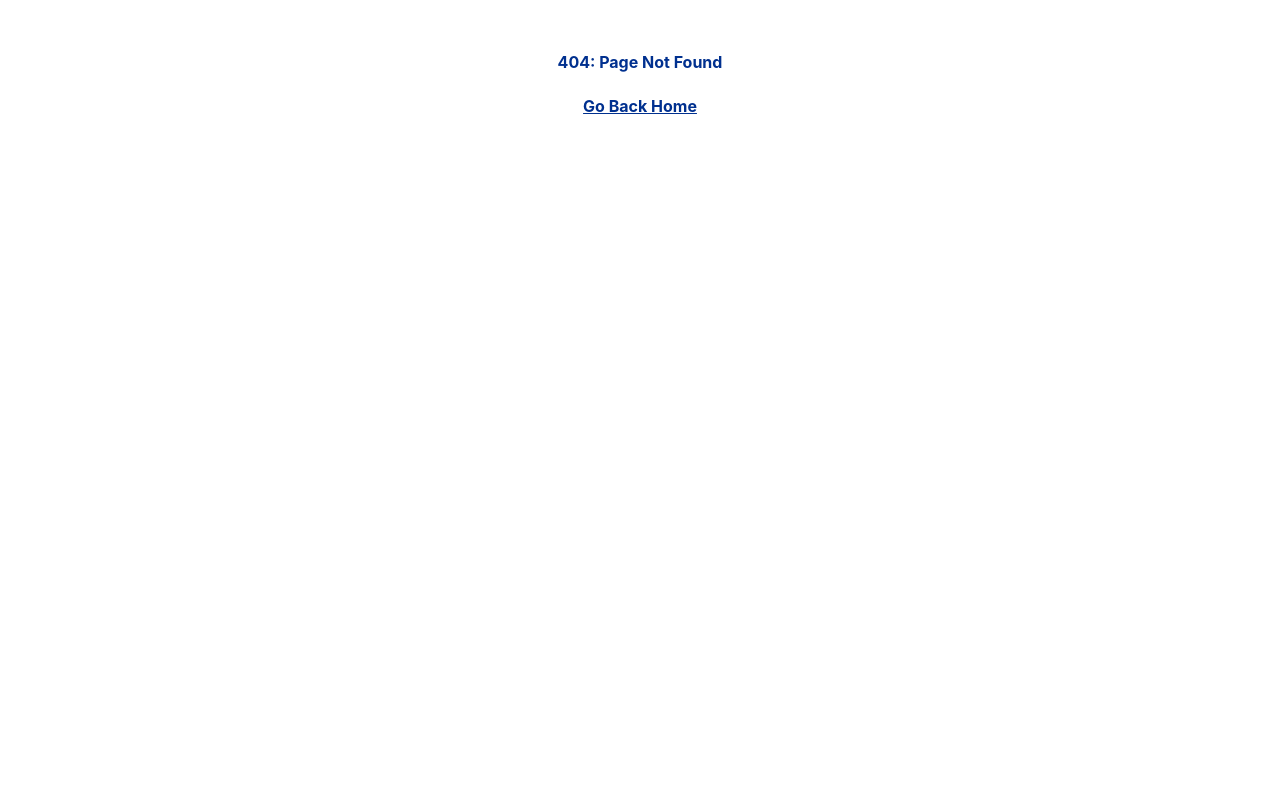
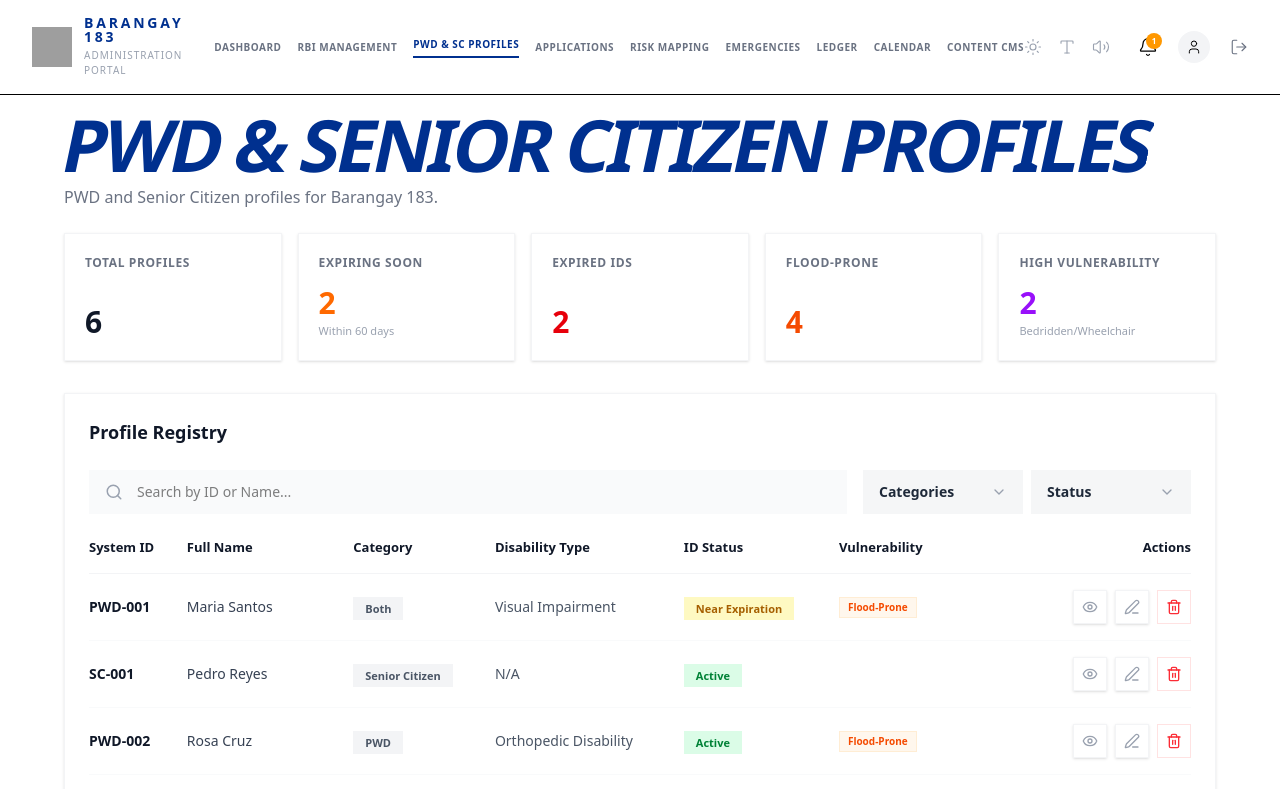
Before and after one commit to YanDalerZ/Baranggay-183, a React (Vite) app in the folder Frontend/: page /AdminPWDSCProfiles in a window 1280 px wide. Before the commit this address had no page. Shown: the top 789 px of the page. Built offline with nearby package versions, Linux system fonts and the light colour scheme; sample sign-in values are in the browser's storage; grey boxes are pictures that could not be loaded.

Commit message:
taskdone-pwd-sc-profiles-page-UI

```diff
--- /dev/null
+++ b/Frontend/src/AdminPages/AdminPWDSCProfiles.tsx
@@ -0,0 +1,191 @@
+import React from 'react';
+import {
+  Search,
+  Eye,
+  Edit3,
+  Trash2,
+  ChevronDown,
+  AlertCircle
+} from 'lucide-react';
+
+// --- Types & Mock Data ---
+interface Profile {
+  id: string;
+  name: string;
+  category: 'Both' | 'Senior Citizen' | 'PWD';
+  disabilityType: string;
+  idStatus: 'Near Expiration' | 'Active' | 'Expired';
+  vulnerabilities: string[];
+}
+
+const profiles: Profile[] = [
+  { id: 'PWD-001', name: 'Maria Santos', category: 'Both', disabilityType: 'Visual Impairment', idStatus: 'Near Expiration', vulnerabilities: ['Flood-Prone'] },
+  { id: 'SC-001', name: 'Pedro Reyes', category: 'Senior Citizen', disabilityType: 'N/A', idStatus: 'Active', vulnerabilities: [] },
+  { id: 'PWD-002', name: 'Rosa Cruz', category: 'PWD', disabilityType: 'Orthopedic Disability', idStatus: 'Active', vulnerabilities: ['Flood-Prone'] },
+  { id: 'SC-002', name: 'Jose Mendoza', category: 'Senior Citizen', disabilityType: 'N/A', idStatus: 'Expired', vulnerabilities: [] },
+  { id: 'PWD-003', name: 'Carmen Gonzales', category: 'PWD', disabilityType: 'Hearing Impairment', idStatus: 'Near Expiration', vulnerabilities: ['Flood-Prone'] },
+  { id: 'PWD-004', name: 'Roberto Dela Cruz', category: 'Both', disabilityType: 'Mobility Impairment', idStatus: 'Expired', vulnerabilities: ['Flood-Prone', 'Bedridden'] },
+];
+
+const ProfileManagement = () => {
+  return (
+    /* Unified Max-Width and Padding for the whole page */
+    <div className="max-w-7xl mx-auto px-4 sm:px-6 lg:px-8 pt-4 pb-12 space-y-6">
+
+      {/* Header Section: Aligned to container edge */}
+      <header className="space-y-2">
+        <h2 className="text-4xl md:text-6xl lg:text-7xl font-black uppercase leading-[0.9] tracking-tighter -skew-x-12 inline-block bg-gradient-to-r from-[#00308F] to-[#00308F] bg-clip-text text-transparent">
+          PWD & Senior Citizen Profiles
+        </h2>
+        <p className="text-sm md:text-base text-gray-500 font-medium">
+          PWD and Senior Citizen profiles for Barangay 183.
+        </p>
+      </header>
+
+      {/* Main Content: No extra px-8 or max-w-1600 to ensure alignment */}
+      <main className="space-y-8">
+
+        {/* Summary Statistics Grid */}
+        <div className="grid grid-cols-1 sm:grid-cols-2 lg:grid-cols-5 gap-4">
+          <StatCard title="Total Profiles" value="6" />
+          <StatCard title="Expiring Soon" value="2" subtext="Within 60 days" valueColor="text-orange-500" />
+          <StatCard title="Expired IDs" value="2" valueColor="text-red-600" />
+          <StatCard title="Flood-Prone" value="4" valueColor="text-orange-600" />
+          <StatCard title="High Vulnerability" value="2" subtext="Bedridden/Wheelchair" valueColor="text-purple-600" />
+        </div>
+
+        {/* Table Container */}
+        <div className="bg-white border border-gray-100 shadow-sm  overflow-hidden">
+          <div className="p-4 sm:p-6">
+            <h2 className="text-lg font-bold text-gray-900 mb-6">Profile Registry</h2>
+
+            {/* Search and Filters */}
+            <div className="flex flex-col lg:flex-row gap-4 mb-6">
+              <div className="relative flex-1">
+                <Search className="absolute left-4 top-1/2 -translate-y-1/2 text-gray-400" size={18} />
+                <input
+                  type="text"
+                  placeholder="Search by ID or Name..."
+                  className="w-full bg-gray-50 border-none py-3 pl-12 pr-4 text-sm focus:ring-2 focus:ring-blue-500 outline-none "
+                />
+              </div>
+              <div className="flex flex-row gap-2">
+                <FilterDropdown label="Categories" />
+                <FilterDropdown label="Status" />
+              </div>
+            </div>
+
+            {/* Profiles Table */}
+            <div className="overflow-x-auto">
+              <table className="w-full text-left border-collapse min-w-[900px]">
+                <thead>
+                  <tr className="text-[13px] font-bold text-gray-900 border-b border-gray-100">
+                    <th className="pb-4 px-2 first:pl-0">System ID</th>
+                    <th className="pb-4 px-2">Full Name</th>
+                    <th className="pb-4 px-2">Category</th>
+                    <th className="pb-4 px-2">Disability Type</th>
+                    <th className="pb-4 px-2">ID Status</th>
+                    <th className="pb-4 px-2">Vulnerability</th>
+                    <th className="pb-4 px-2 text-right last:pr-0">Actions</th>
+                  </tr>
+                </thead>
+                <tbody className="divide-y divide-gray-50">
+                  {profiles.map((person) => (
+                    <tr key={person.id} className="group hover:bg-gray-50/50 transition">
+                      <td className="py-4 px-2 first:pl-0 text-sm font-bold text-gray-900">{person.id}</td>
+                      <td className="py-4 px-2 text-sm font-medium text-gray-700">{person.name}</td>
+                      <td className="py-4 px-2">
+                        <span className="px-3 py-1 bg-gray-100  text-[11px] font-bold text-gray-600">
+                          {person.category}
+                        </span>
+                      </td>
+                      <td className="py-4 px-2 text-sm text-gray-600">{person.disabilityType}</td>
+                      <td className="py-4 px-2">
+                        <span className={`px-3 py-1  text-[11px] font-bold ${getStatusStyles(person.idStatus)}`}>
+                          {person.idStatus}
+                        </span>
+                      </td>
+                      <td className="py-4 px-2">
+                        <div className="flex flex-wrap gap-1">
+                          {person.vulnerabilities.map(v => (
+                            <span key={v} className={`px-2 py-0.5  text-[10px] font-bold ${getVulnerabilityStyles(v)}`}>
+                              {v}
+                            </span>
+                          ))}
+                        </div>
+                      </td>
+                      <td className="py-4 px-2 text-right last:pr-0">
+                        <div className="flex justify-end gap-2">
+                          <ActionButton icon={<Eye size={16} />} />
+                          <ActionButton icon={<Edit3 size={16} />} />
+                          <ActionButton icon={<Trash2 size={16} />} variant="danger" />
+                        </div>
+                      </td>
+                    </tr>
+                  ))}
+                </tbody>
+              </table>
+            </div>
+          </div>
+        </div>
+
+        {/* Footer Alert */}
+        <div className="bg-yellow-50/50 border border-yellow-200  p-4 sm:p-6 flex flex-col sm:flex-row gap-4">
+          <AlertCircle className="text-yellow-600 shrink-0" size={24} />
+          <div>
+            <h4 className="font-bold text-yellow-900">ID Expiration Alerts</h4>
+            <p className="text-sm text-yellow-800 leading-relaxed">
+              2 resident(s) have IDs expiring within 60 days. 2 resident(s) have expired IDs.
+              Automatic renewal reminders have been sent via SMS and Email.
+            </p>
+          </div>
+        </div>
+      </main>
+    </div>
+  );
+};
+
+// --- Helper Components & Styles (StatCard, FilterDropdown, etc.) stay the same as previous ---
+const StatCard = ({ title, value, subtext, valueColor = "text-gray-900" }: any) => (
+  <div className="bg-white p-5 border border-gray-100 shadow-sm  h-32 flex flex-col justify-between">
+    <p className="text-[12px] font-bold text-gray-500 uppercase tracking-wider">{title}</p>
+    <div>
+      <p className={`text-3xl font-black ${valueColor}`}>{value}</p>
+      {subtext && <p className="text-[11px] text-gray-400 mt-0.5 font-medium">{subtext}</p>}
+    </div>
+  </div>
+);
+
+const FilterDropdown = ({ label }: { label: string }) => (
+  <div className="bg-gray-100/80 px-4 py-2  flex items-center justify-between min-w-[120px] sm:min-w-[160px] cursor-pointer hover:bg-gray-200 transition">
+    <span className="text-sm font-bold text-gray-800">{label}</span>
+    <ChevronDown size={16} className="text-gray-400 ml-2" />
+  </div>
+);
+
+const ActionButton = ({ icon, variant = 'default' }: { icon: React.ReactNode, variant?: 'default' | 'danger' }) => (
+  <button className={`p-2 border  transition ${
+    variant === 'danger'
+    ? 'border-red-100 text-red-500 hover:bg-red-50'
+    : 'border-gray-100 text-gray-400 hover:text-gray-900 hover:bg-gray-50 shadow-sm'
+  }`}>
+    {icon}
+  </button>
+);
+
+const getStatusStyles = (status: string) => {
+  switch (status) {
+    case 'Active': return 'bg-green-100 text-green-700';
+    case 'Near Expiration': return 'bg-yellow-100 text-yellow-700';
+    case 'Expired': return 'bg-red-100 text-red-700';
+    default: return 'bg-gray-100 text-gray-600';
+  }
+};
+
+const getVulnerabilityStyles = (v: string) => {
+  if (v === 'Flood-Prone') return 'bg-orange-50 text-orange-600 border border-orange-100';
+  if (v === 'Bedridden') return 'bg-purple-50 text-purple-600 border border-purple-100';
+  return 'bg-gray-50 text-gray-600';
+};
+
+export default ProfileManagement;
--- a/Frontend/src/AdminPages/AdminRBIManagement.tsx
+++ b/Frontend/src/AdminPages/AdminRBIManagement.tsx
@@ -37,13 +37,13 @@ const AdminRBIManagement = () => {
         <h2 className="text-4xl md:text-7xl font-black uppercase leading-[0.9] tracking-tighter -skew-x-12 inline-block bg-gradient-to-r from-[#00308F] to-[#00308F] bg-clip-text text-transparent">
           RBI Management
         </h2>
-        <button className="w-full sm:w-auto flex items-center justify-center gap-2 bg-black text-white px-6 py-3 rounded-xl font-bold hover:bg-gray-800 transition shadow-lg active:scale-95">
+        <button className="w-full sm:w-auto flex items-center justify-center gap-2 bg-black text-white px-6 py-3  font-bold hover:bg-gray-800 transition shadow-lg active:scale-95">
           <Plus size={20} /> Add Resident
         </button>
       </header>
 
       <main>
-        <div className="bg-white rounded-2xl border border-gray-100 shadow-sm overflow-hidden">
+        <div className="bg-white  border border-gray-100 shadow-sm overflow-hidden">
 
           {/* Table Header Section */}
           <div className="p-4 sm:p-8">
@@ -58,7 +58,7 @@ const AdminRBIManagement = () => {
               <input
                 type="text"
                 placeholder="Search by name, ID, or address..."
-                className="w-full bg-gray-50 border-none rounded-xl py-4 pl-12 pr-4 text-sm focus:ring-2 focus:ring-blue-100 outline-none transition"
+                className="w-full bg-gray-50 border-none  py-4 pl-12 pr-4 text-sm focus:ring-2 focus:ring-blue-100 outline-none transition"
               />
             </div>
 
@@ -84,7 +84,7 @@ const AdminRBIManagement = () => {
                         <div className="text-[10px] text-gray-400 font-mono sm:hidden">{person.id}</div>
                       </td>
                       <td className="py-5">
-                        <span className={`px-3 py-1 rounded-full text-[11px] font-bold whitespace-nowrap ${getTypeStyles(person.type)}`}>
+                        <span className={`px-3 py-1  text-[11px] font-bold whitespace-nowrap ${getTypeStyles(person.type)}`}>
                           {person.type}
                         </span>
                       </td>
@@ -96,7 +96,7 @@ const AdminRBIManagement = () => {
                       </td>
                       <td className="py-5 text-center">
                         {person.isFloodProne ? (
-                          <span className="inline-flex items-center gap-1 bg-red-600 text-white px-2 py-1 rounded-md text-[9px] font-black uppercase tracking-tighter">
+                          <span className="inline-flex items-center gap-1 bg-red-600 text-white px-2 py-1  text-[9px] font-black uppercase tracking-tighter">
                             <AlertCircle size={10} /> Flood
                           </span>
                         ) : (
@@ -105,9 +105,9 @@ const AdminRBIManagement = () => {
                       </td>
                       <td className="py-5 pr-4 sm:pr-0">
                         <div className="flex justify-end gap-2 md:gap-4 text-gray-400">
-                          <button className="p-2 hover:bg-blue-50 hover:text-blue-600 rounded-lg transition"><Eye size={18} /></button>
-                          <button className="p-2 hover:bg-gray-100 hover:text-gray-900 rounded-lg transition"><Edit3 size={18} /></button>
-                          <button className="p-2 hover:bg-green-50 hover:text-green-600 rounded-lg transition"><MapPin size={18} /></button>
+                          <button className="p-2 hover:bg-blue-50 hover:text-blue-600  transition"><Eye size={18} /></button>
+                          <button className="p-2 hover:bg-gray-100 hover:text-gray-900  transition"><Edit3 size={18} /></button>
+                          <button className="p-2 hover:bg-green-50 hover:text-green-600  transition"><MapPin size={18} /></button>
                         </div>
                       </td>
                     </tr>
@@ -120,8 +120,8 @@ const AdminRBIManagement = () => {
             <div className="mt-8 flex flex-col sm:flex-row justify-between items-center gap-4 text-sm text-gray-400 font-medium">
               <p>Showing {residents.length} residents</p>
               <div className="flex gap-2">
-                <button className="px-4 py-2 border border-gray-100 rounded-lg hover:bg-gray-50">Prev</button>
-                <button className="px-4 py-2 border border-gray-100 rounded-lg hover:bg-gray-50">Next</button>
+                <button className="px-4 py-2 border border-gray-100  hover:bg-gray-50">Prev</button>
+                <button className="px-4 py-2 border border-gray-100  hover:bg-gray-50">Next</button>
               </div>
             </div>
           </div>
--- a/Frontend/src/App.tsx
+++ b/Frontend/src/App.tsx
@@ -20,6 +20,7 @@ import AdminNavbar from './components/AdminNavbar';
 import AdminLogin from './AdminPages/AdminLogin';
 import AdminDashboard from './AdminPages/AdminDashboard';
 import AdminRBIManagement from './AdminPages/AdminRBIManagement';
+import AdminPWDSCProfiles from './AdminPages/AdminPWDSCProfiles';
 
 
 const PublicRoute: React.FC<{ children: React.ReactNode }> = ({ children }) => {
@@ -75,6 +76,7 @@ const App: React.FC = () => {
 
         <Route path="/AdminDashboard" element={<ProtectedRoute><AdminNavbar><AdminDashboard /></AdminNavbar></ProtectedRoute>} />
         <Route path="/AdminRBIManagement" element={<ProtectedRoute><AdminNavbar><AdminRBIManagement /></AdminNavbar></ProtectedRoute>} />
+        <Route path="/AdminPWDSCProfiles" element={<ProtectedRoute><AdminNavbar><AdminPWDSCProfiles /></AdminNavbar></ProtectedRoute>} />
 
         {/* 404 Route */}
         <Route path="*" element={
```
